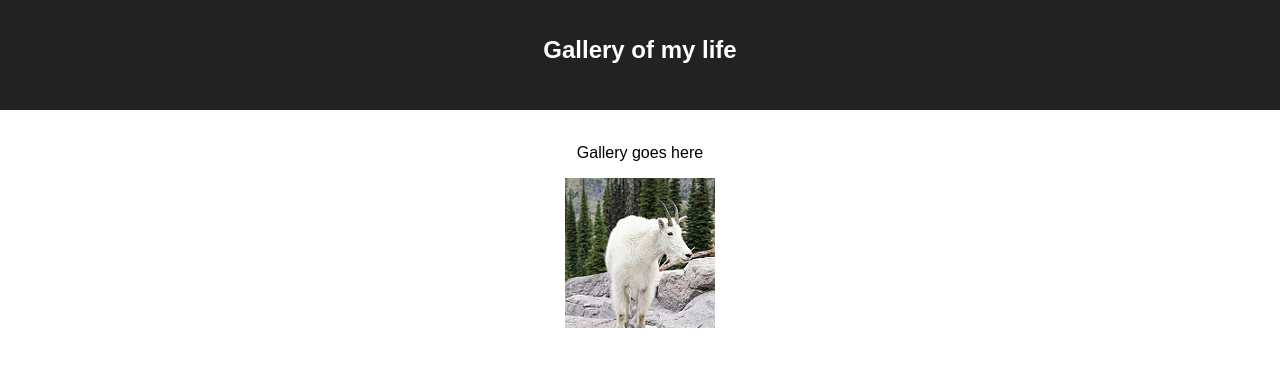
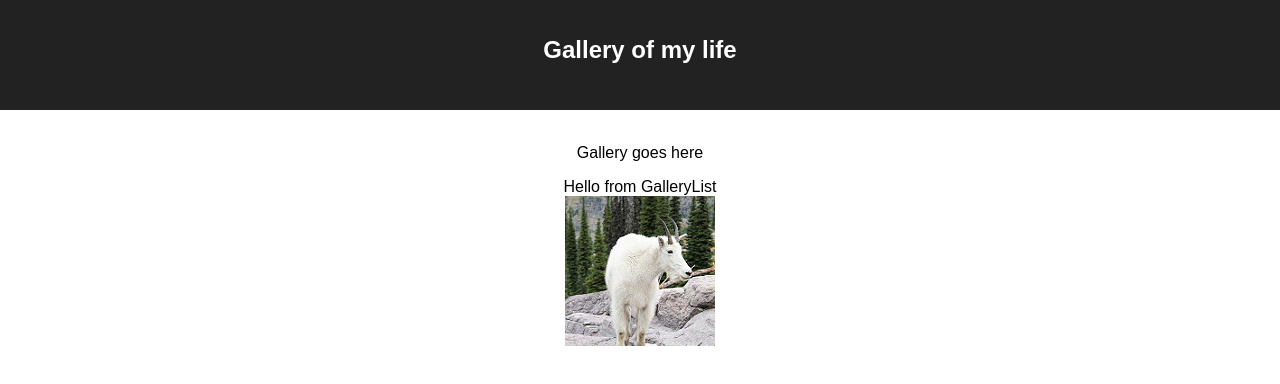
Before and after one commit to jamie-anne-white/react-gallery, a React (Create React App) app: page / in a window 1280 px wide. Shown: the top 384 px of the page. Built offline with nearby package versions, Linux system fonts and the light colour scheme; no server answers.

Commit message:
GET fix + GalleryList

```diff
--- a/src/components/App/App.js
+++ b/src/components/App/App.js
@@ -1,16 +1,24 @@
 import React, { Component } from 'react';
 import axios from 'axios';
 import './App.css';
+import GalleryList from '../GalleryList/GalleryList'
 
 class App extends Component {
+
+  componentDidMount = () => {
+    this.getGallery();
+  }
 
   state = {
     galleryList: []
   }
 
   getGallery = () => {
+    console.log('getGallery running');
+
     axios.get('/gallery')
     .then(response => {
+      console.log(response.data);
       this.setState({
         galleryList: response.data
       })
@@ -18,8 +26,6 @@ class App extends Component {
       alert('error in get!')
     })
   }
-
-
   render() {
     return (
       <div className="App">
@@ -28,7 +34,8 @@ class App extends Component {
         </header>
         <br/>
         <p>Gallery goes here</p>
-        <img src="images/goat_small.jpg"/>
+        <GalleryList galleryList={this.state.galleryList} />
+        <img src="images/goat_small.jpg" alt="goat"/>
       </div>
     );
   }
--- /dev/null
+++ b/src/components/GalleryList/GalleryList.jsx
@@ -0,0 +1,16 @@
+
+import React, { Component } from 'react';
+
+
+class GalleryList extends Component {
+
+
+
+  render() {
+    return (
+      <div>Hello from GalleryList</div>
+    );
+  }
+}
+
+export default GalleryList;
```
